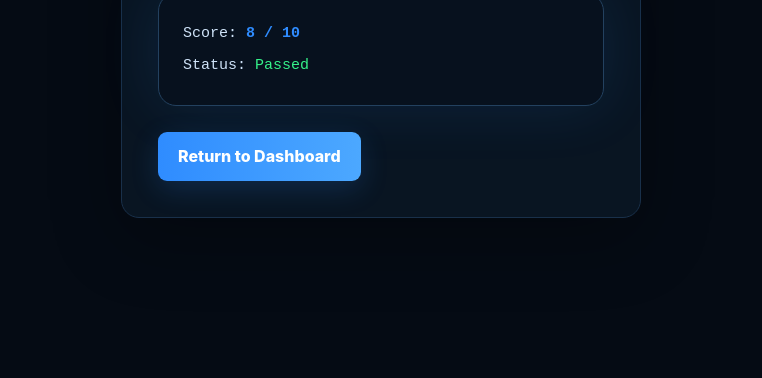
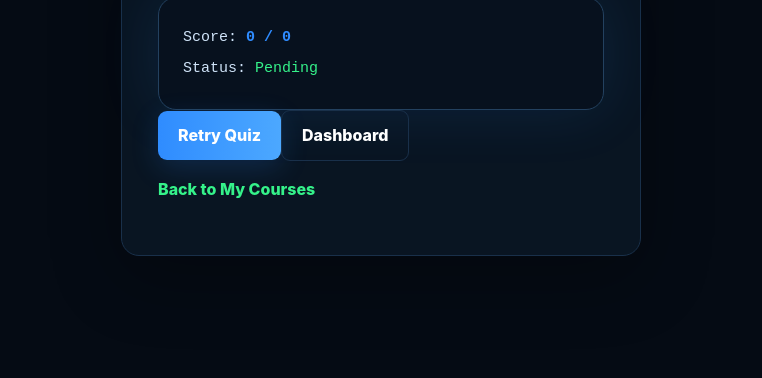
Before and after one commit to cyberworlduniversity/Cyber-World-University, a plain HTML site: page results.html in a window 1280 px wide. Shown: the part 422-800 px from the top of the page, without its empty margins (259-1021 px from the left). Drawn offline with Linux system fonts and the light colour scheme.

Commit message:
feat: build dynamic quiz results page

```diff
--- a/results.html
+++ b/results.html
@@ -1 +1 @@
-<!DOCTYPE html><html lang="en"><head><meta charset="UTF-8"><meta name="viewport" content="width=device-width,initial-scale=1"><title>Results | CWU</title><link rel="stylesheet" href="css/style.css"></head><body><main class="auth-page"><div class="auth-card"><p class="eyebrow">RESULT</p><h1>Quiz Completed</h1><div class="terminal"><code>Score: <b>8 / 10</b><br>Status: <span>Passed</span></code></div><br><a class="btn" href="dashboard.html">Return to Dashboard</a></div></main></body></html>
+<!DOCTYPE html><html lang="en"><head><meta charset="UTF-8"><meta name="viewport" content="width=device-width,initial-scale=1"><title>Results | CWU</title><link rel="stylesheet" href="css/style.css"></head><body><main class="auth-page"><div class="auth-card result-card"><p class="eyebrow">QUIZ RESULT</p><h1>Quiz Completed</h1><div class="result-score" data-result-score>0%</div><p class="result-summary" data-result-summary></p><div class="terminal"><code>Score: <b data-result-points>0 / 0</b><br>Status: <span data-result-status>Pending</span></code></div><div class="result-actions"><a class="btn" href="quiz.html">Retry Quiz</a><a class="btn btn-outline" href="dashboard.html">Dashboard</a></div><p><a class="text-link" href="my-courses.html">Back to My Courses</a></p></div></main><script src="js/results.js"></script></body></html>
```
